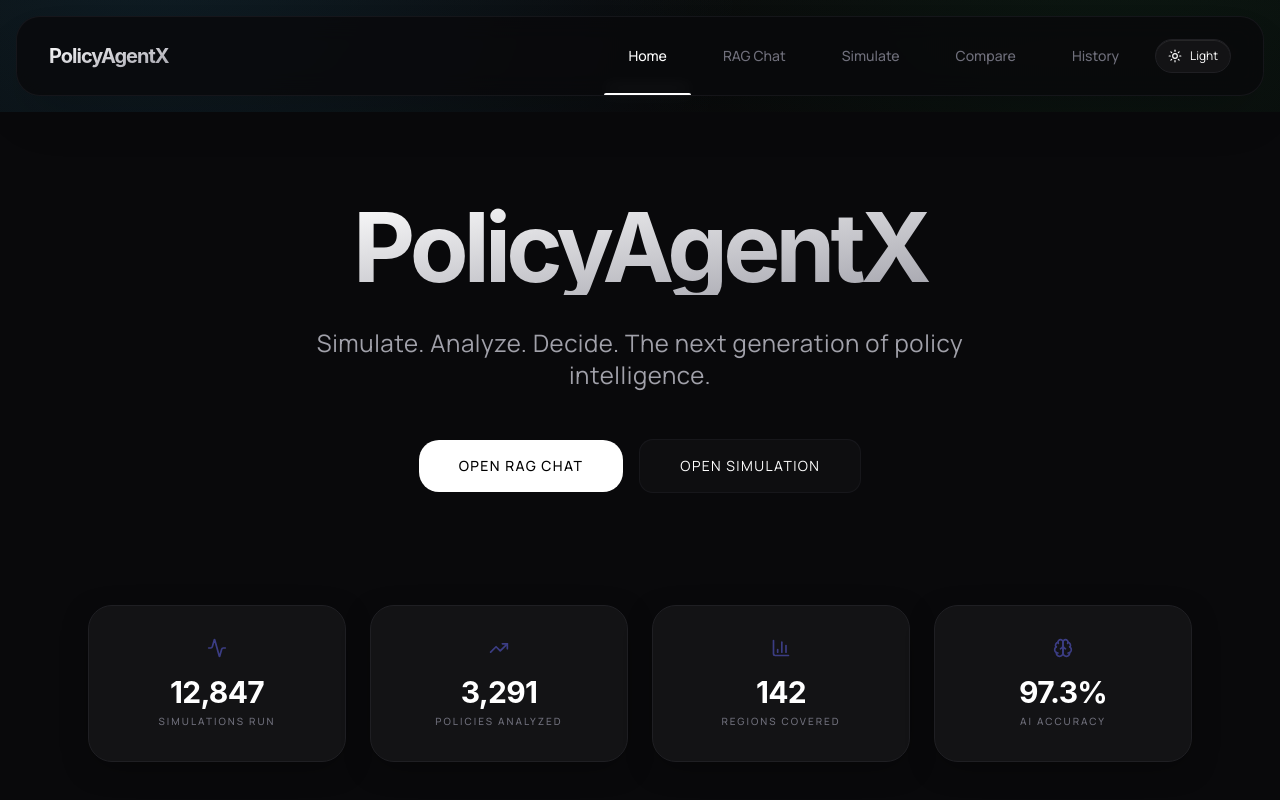
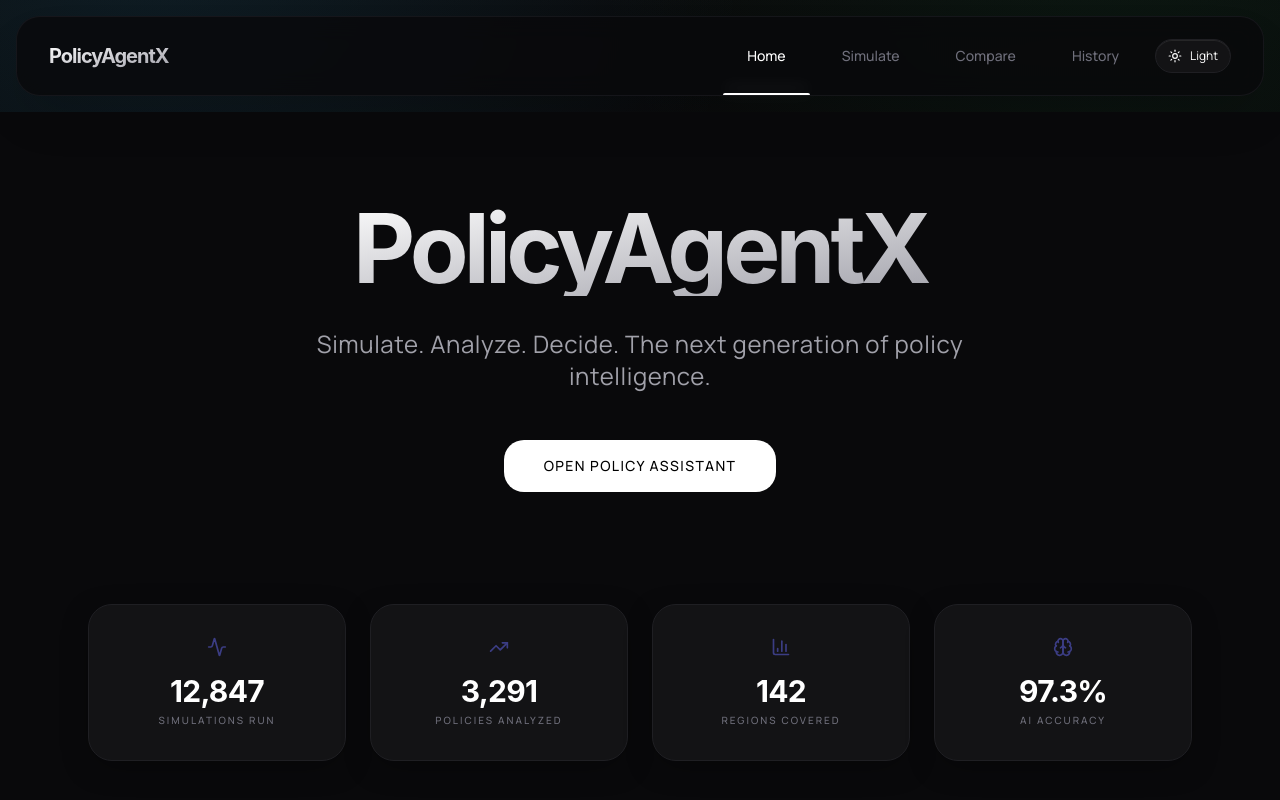
Before and after one commit to amitabhanmolpain/PolicyAgentX, a React (Vite) app in the folder frontend/: page / in a window 1280 px wide. Shown: the top 800 px of the page. Built offline with nearby package versions, Linux system fonts and the light colour scheme; the HTML template or start-up script is replaced by a standard one.

Commit message:
frontend fix

```diff
--- a/frontend/src/App.tsx
+++ b/frontend/src/App.tsx
@@ -7,7 +7,6 @@ import Layout from "@/components/Layout";
 import { ThemeProvider } from "@/components/ThemeProvider";
 import Index from "./pages/Index";
 import { SimulatePolicyPage as SimulatePolicy } from "./pages/SimulatePolicy";
-import RagChat from "./pages/RagChat";
 import Compare from "./pages/Compare";
 import History from "./pages/History";
 import NotFound from "./pages/NotFound";
@@ -29,7 +28,6 @@ const App = () => (
           <Layout>
             <Routes>
               <Route path="/" element={<Index />} />
-              <Route path="/rag-chat" element={<RagChat />} />
               <Route path="/simulate-policy" element={<SimulatePolicy />} />
               <Route path="/compare" element={<Compare />} />
               <Route path="/history" element={<History />} />
--- a/frontend/src/components/Header.tsx
+++ b/frontend/src/components/Header.tsx
@@ -6,7 +6,6 @@ import { useTheme } from "@/components/ThemeProvider";
 
 const navItems = [
   { path: "/", label: "Home" },
-  { path: "/rag-chat", label: "RAG Chat" },
   { path: "/simulate-policy", label: "Simulate" },
   { path: "/compare", label: "Compare" },
   { path: "/history", label: "History" },
--- a/frontend/src/components/Layout.tsx
+++ b/frontend/src/components/Layout.tsx
@@ -6,7 +6,7 @@ import { useLocation } from "react-router-dom";
 
 const Layout = ({ children }: { children: ReactNode }) => {
   const location = useLocation();
-  const hideFooter = location.pathname === "/simulate-policy" || location.pathname === "/rag-chat";
+  const hideFooter = location.pathname === "/simulate-policy";
 
   return (
     <div className="app-shell-bg min-h-screen flex flex-col bg-background relative overflow-hidden">
--- a/frontend/src/pages/Index.tsx
+++ b/frontend/src/pages/Index.tsx
@@ -29,18 +29,11 @@ const HomePage = () => (
       <p className="text-xl md:text-2xl text-secondary-foreground mb-12 font-light tracking-wide max-w-2xl mx-auto leading-relaxed">
         Simulate. Analyze. Decide. The next generation of policy intelligence.
       </p>
-      <div className="flex flex-col sm:flex-row items-center justify-center gap-4">
-        <Link to="/rag-chat">
-          <button className="premium-button-primary text-sm tracking-widest uppercase py-4 px-10">
-            Open RAG Chat
-          </button>
-        </Link>
-        <Link to="/simulate-policy">
-          <button className="border border-border/60 bg-card/60 text-sm tracking-widest uppercase py-4 px-10 rounded-md text-foreground hover:bg-card transition-colors">
-            Open Simulation
-          </button>
-        </Link>
-      </div>
+      <Link to="/simulate-policy">
+        <button className="premium-button-primary text-sm tracking-widest uppercase py-4 px-10">
+          Open Policy Assistant
+        </button>
+      </Link>
     </motion.div>
 
     {/* Floating stats */}
--- a/frontend/src/pages/RagChat.tsx
+++ b/frontend/src/pages/RagChat.tsx
@@ -160,7 +160,7 @@ const RagChatPage = () => {
           <div className="space-y-2">
             <div className="flex items-center gap-3">
               <Sparkles className="h-5 w-5 text-accent" />
-              <h1 className="font-display text-3xl font-bold tracking-tight text-foreground">RAG Chat</h1>
+              <h1 className="font-display text-3xl font-bold tracking-tight text-foreground">Policy Assistant</h1>
             </div>
             <p className="max-w-2xl text-sm text-muted-foreground">
               Upload a PDF, index it once in ChromaDB, then ask questions that are answered from retrieved document context through Gemini.
```
Also changed, not shown: 1 other file (tests, documents, lock files or other folders).
